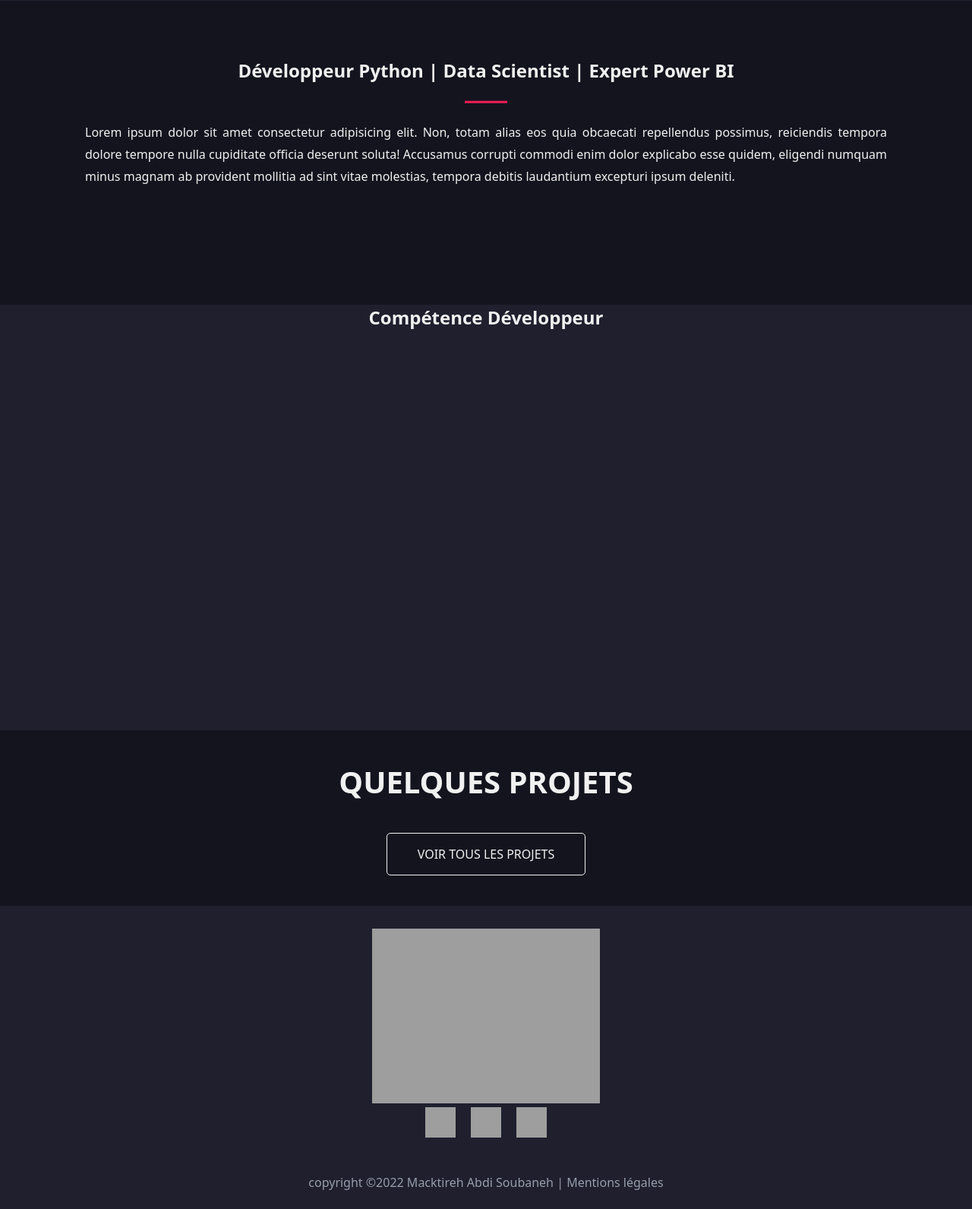
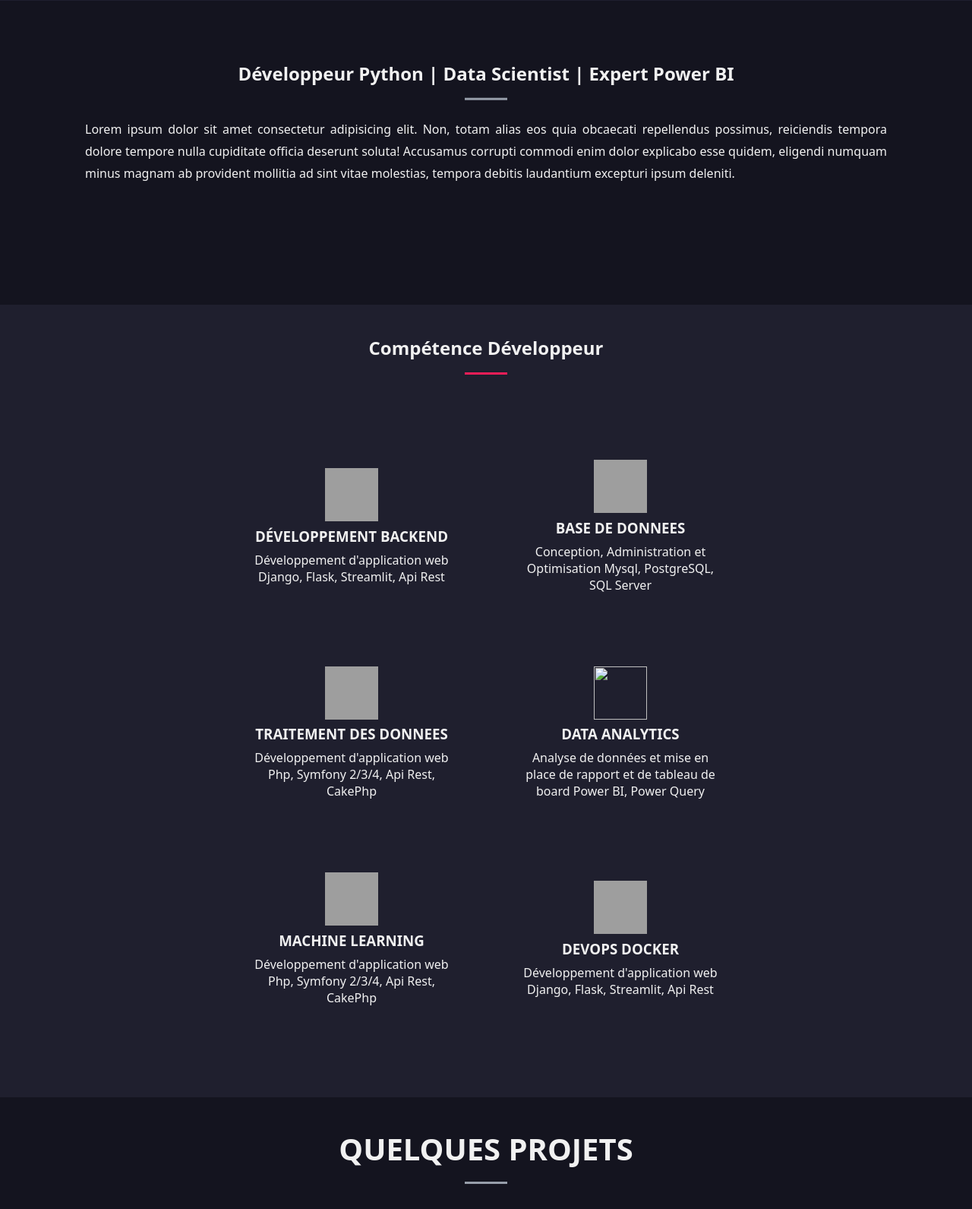
Before and after one commit to Macktireh/MySite-Portfolio-Blog, a Django app: page / in a window 1280 px wide. Shown: the part 899-2490 px from the top of the page at 76% size. Before the commit the page ends 2465 px from the top, so only its background shows below. Run offline with Django 3.2, Linux system fonts and the light colour scheme; data that the repository does not hold is empty; some web fonts are replaced; grey boxes are pictures that could not be loaded.

Commit message:
Ajout de section compétence

```diff
--- a/src/AppPortfolio/static/AppPortfolio/css/style.css
+++ b/src/AppPortfolio/static/AppPortfolio/css/style.css
@@ -25,6 +25,17 @@ a {
 
 a:visited {
   color: #f1f1f1;
+}
+
+.flex-center, .projects, .competence__container, .competence, .header-home .img-header .img-box {
+  display: flex;
+  justify-content: center;
+  align-items: center;
+}
+
+.flex-column {
+  display: flex;
+  flex-direction: column;
 }
 
 .btn-top {
@@ -135,9 +146,22 @@ a:visited {
 .header-home .img-header {
   position: relative;
 }
-.header-home .img-header img {
-  width: 80%;
-  height: 70%;
+.header-home .img-header .img-box {
+  position: absolute;
+  left: 40%;
+  top: 40%;
+  transform: translate(-50%, -50%);
+  flex-direction: column;
+}
+.header-home .img-header .img-box .python {
+  height: 20rem;
+  width: auto;
+  display: inline-block;
+}
+.header-home .img-header .img-box .powerbi {
+  height: 13rem;
+  width: auto;
+  display: block;
 }
 
 .presentation {
@@ -155,10 +179,11 @@ a:visited {
   transform: translate(-50%, -50%);
 }
 .presentation .container-presntation hr {
-  margin: 1.5rem auto;
+  margin: 1rem auto 1.5rem;
+  width: 3.5rem;
   max-width: 3.5rem;
   height: 0.2rem;
-  background-color: #f31d58;
+  background-color: #979eaa;
   border: none;
   outline: none;
 }
@@ -169,16 +194,41 @@ a:visited {
 }
 
 .competence {
-  height: 35rem;
   width: 100%;
   text-align: center;
   background-color: #1f1f2e;
+  padding: 40px;
+  flex-direction: column;
+}
+.competence hr {
+  margin: 1rem auto 2rem;
+  width: 3.5rem;
+  max-width: 3.5rem;
+  height: 0.2rem;
+  background-color: #f31d58;
+  border: none;
+  outline: none;
+}
+.competence__container {
+  width: 90%;
+  flex-wrap: wrap;
+  margin: 0 auto;
+  padding: 2rem;
+}
+.competence__container__box {
+  width: 290px;
+  padding: 1rem;
+  margin: 2rem;
+}
+.competence__container__box img {
+  width: 70px;
+  height: 70px;
+}
+.competence__container__box h3 {
+  padding: 0.1rem 0 0.5rem 0;
 }
 
 .projects {
-  display: flex;
-  justify-content: center;
-  align-items: center;
   flex-direction: column;
   padding: 40px;
 }
@@ -188,10 +238,19 @@ a:visited {
   align-items: center;
   flex-direction: column;
 }
-.projects h3 {
+.projects .projet-heading h3 {
   font-size: 2.5rem;
   color: #f1f1f1;
   font-weight: 200px;
+}
+.projects hr {
+  margin: 1rem auto 1rem;
+  width: 3.5rem;
+  max-width: 3.5rem;
+  height: 0.2rem;
+  background-color: #979eaa;
+  border: none;
+  outline: none;
 }
 .projects .projet-container {
   display: flex;
--- /dev/null
+++ b/src/AppPortfolio/static/AppPortfolio/sass/_placehoder.sass
@@ -0,0 +1,8 @@
+.flex-center
+    display: flex
+    justify-content: center
+    align-items: center
+
+.flex-column
+    display: flex
+    flex-direction: column
--- a/src/AppPortfolio/static/AppPortfolio/sass/home/_home.sass
+++ b/src/AppPortfolio/static/AppPortfolio/sass/home/_home.sass
@@ -23,9 +23,21 @@
 
     .img-header
         position: relative
-        img
-            width: 80%
-            height: 70%
+
+        .img-box
+            @include position-abs(40%, 40%, -50%, -50%)
+            @extend .flex-center
+            flex-direction: column
+
+            .python
+                height: 20rem
+                width: auto
+                display: inline-block
+
+            .powerbi
+                height: 13rem
+                width: auto
+                display: block
 
 // ###########################################################################################################################
 // Main
@@ -49,12 +61,7 @@
         transform: translate(-50%, -50%)
 
         hr
-            margin: 1.5rem auto
-            max-width: 3.5rem
-            height: 0.2rem
-            background-color: $color3
-            border: none
-            outline: none
+            @include hr-el(1rem, 1.5rem, 3.5rem, $color5)
 
         p
             text-align: justify
@@ -65,18 +72,43 @@
     // Section competence
 // #################################################
 .competence
-    height: 35rem
+    // height: 35rem
     width: 100%
     text-align: center
     background-color: $color4
+    padding: 40px
+    @extend .flex-center
+    flex-direction: column
+
+    hr
+        @include hr-el(1rem, 2rem, 3.5rem, $color3)
+
+    &__container
+        width: 90%
+        @extend .flex-center
+        flex-wrap: wrap
+        // border: 1px solid $color2
+        margin: 0 auto
+        padding: 2rem
+
+        &__box
+            width: 290px
+            // border: 1px solid $color3
+            padding: 1rem
+            margin: 2rem
+
+            img
+                width: 70px
+                height: 70px
+
+            h3
+                padding: 0.1rem 0 0.5rem 0
 
 // #################################################
     // Section projet
 // #################################################
 .projects
-    display: flex
-    justify-content: center
-    align-items: center
+    @extend .flex-center
     flex-direction: column
     padding: 40px
     // border-bottom: 1px solid $color5
@@ -88,10 +120,13 @@
         align-items: center
         flex-direction: column
 
-    h3
-        font-size: 2.5rem
-        color: $color2
-        font-weight: 200px
+        h3
+            font-size: 2.5rem
+            color: $color2
+            font-weight: 200px
+
+    hr
+        @include hr-el(1rem, 1rem, 3.5rem, $color5)
 
     .projet-container
         display: flex
--- a/src/AppPortfolio/static/AppPortfolio/sass/main.scss
+++ b/src/AppPortfolio/static/AppPortfolio/sass/main.scss
@@ -1,5 +1,11 @@
 @import "./settings";
+@import "./placehoder.sass";
+@import "./mixins.sass";
+@import "./global.sass";
+
 @import "./components/navigation";
+
 @import "./home/home";
 @import "./components/card-project";
+
 @import "./components/footer";
--- /dev/null
+++ b/src/AppPortfolio/static/AppPortfolio/sass/mixins.sass
@@ -0,0 +1,14 @@
+@mixin hr-el($m-t, $m-b, $width, $color)
+    margin: $m-t auto $m-b
+    width: $width
+    max-width: 3.5rem
+    height: 0.2rem
+    background-color: $color
+    border: none
+    outline: none
+
+@mixin position-abs($left, $top, $x, $y)
+    position: absolute
+    left: $left
+    top: $top
+    transform: translate($x, $y)
--- a/src/AppPortfolio/templates/AppPortfolio/detail.html
+++ b/src/AppPortfolio/templates/AppPortfolio/detail.html
@@ -30,5 +30,5 @@
 
 
 {% block js %}
-<script type="text/javascript" src=" {% static 'AppPortfolio/js/home.js' %} "></script>
+<script type="text/javascript" src=" {% static 'AppPortfolio/js/index.js' %} "></script>
 {% endblock %}
--- a/src/AppPortfolio/templates/AppPortfolio/home.html
+++ b/src/AppPortfolio/templates/AppPortfolio/home.html
@@ -12,26 +12,26 @@
 
 
 {% block content %}
-
 <!-- header -->
 <header class="header-home">
   <div class="container-content">
     <div class="header-content">
       <div>
-        <h1>Dévéloppeur Python & Data Scientist</h1>
+        <h1>Dévéloppeur Python / PowerBI & Data Scientist</h1>
         <h2>Macktireh Abdi Soubaneh</h2>
       </div>
     </div>
   </div>
   <div class="img-header">
-    <img src="{% static 'AppPortfolio/img/code-solid.svg' %}" alt="Python">
-    <!-- <img src="{% static 'AppPortfolio/img/python.png' %}" alt="Python"> -->
+    <div class="img-box">
+      <img class="python" src="{% static 'AppPortfolio/img/python.png' %}">
+      <img class="powerbi" src="{% static 'AppPortfolio/img/PowerBI.png' %}">
+    </div>
   </div>
 </header>
 
 <!-- main -->
 <main>
-
   <!-- presentation -->
   <section class="presentation">
     <div class="container-presntation">
@@ -46,8 +46,46 @@
 
   <!-- Compétence -->
   <section class="competence">
+    <h2>Compétence Développeur</h2>
+    <hr>
     <div class="competence__container">
-      <h2>Compétence Développeur</h2>
+
+      <div class="competence__container__box">
+        <img src="{% static 'AppPortfolio/img/laptop-code-solid.svg' %}">
+        <h3>DÉVELOPPEMENT BACKEND</h3>
+        <p>Développement d'application web Django, Flask, Streamlit, Api Rest</p>
+      </div>
+
+      <div class="competence__container__box">
+        <img src="{% static 'AppPortfolio/img/database-solid.svg' %}">
+        <h3>BASE DE DONNEES</h3>
+        <p>Conception, Administration et Optimisation Mysql, PostgreSQL, SQL Server</p>
+      </div>
+
+      <div class="competence__container__box">
+        <img src="{% static 'AppPortfolio/img/settings.svg' %}">
+        <h3>TRAITEMENT DES DONNEES</h3>
+        <p>Développement d'application web Php, Symfony 2/3/4, Api Rest, CakePhp</p>
+      </div>
+
+      <div class="competence__container__box">
+        <img src="{% static 'AppPortfolio/img/data-analytics1.svg' %}">
+        <h3>DATA ANALYTICS</h3>
+        <p>Analyse de données et mise en place de rapport et de tableau de board Power BI, Power Query</p>
+      </div>
+
+      <div class="competence__container__box">
+        <img src="{% static 'AppPortfolio/img/machine-learning.svg' %}">
+        <h3>MACHINE LEARNING</h3>
+        <p>Développement d'application web Php, Symfony 2/3/4, Api Rest, CakePhp</p>
+      </div>
+
+      <div class="competence__container__box">
+        <img src="{% static 'AppPortfolio/img/docker.svg' %}">
+        <h3>DEVOPS DOCKER</h3>
+        <p>Développement d'application web Django, Flask, Streamlit, Api Rest</p>
+      </div>
+
     </div>
   </section>
 
@@ -56,26 +94,20 @@
     <div class="projet-heading">
       <h3>QUELQUES PROJETS</h3>
     </div>
-
+    <hr>
     <div class="projet-container">
       {% for project in Projects.all %}
       {% if project.status == 'published' %}
-
       {% include 'AppPortfolio/components/card.html' %}
-
-      <script>console.log(" {{ project.title }} ")</script>
       {% endif %}
       {% endfor %}
     </div>
-
     <a href="{% url 'projects' %}" class="btn-all-project">VOIR TOUS LES PROJETS</a>
-
   </section>
 </main>
-
 {% endblock %}
 
 
 {% block js %}
-<script type="text/javascript" src=" {% static 'AppPortfolio/js/home.js' %} "></script>
+<script type="text/javascript" src=" {% static 'AppPortfolio/js/index.js' %} "></script>
 {% endblock %}
```
Also changed, not shown: src/AppPortfolio/static/AppPortfolio/sass/_global.sass (added, +32 -0 lines), src/AppPortfolio/static/AppPortfolio/sass/_settings.sass (+0 -33 lines), src/AppPortfolio/templates/AppPortfolio/project.html (+5 -9 lines), src/AppPortfolio/static/AppPortfolio/js/index.js (renamed from src/AppPortfolio/static/AppPortfolio/js/home.js), 1 other file.
